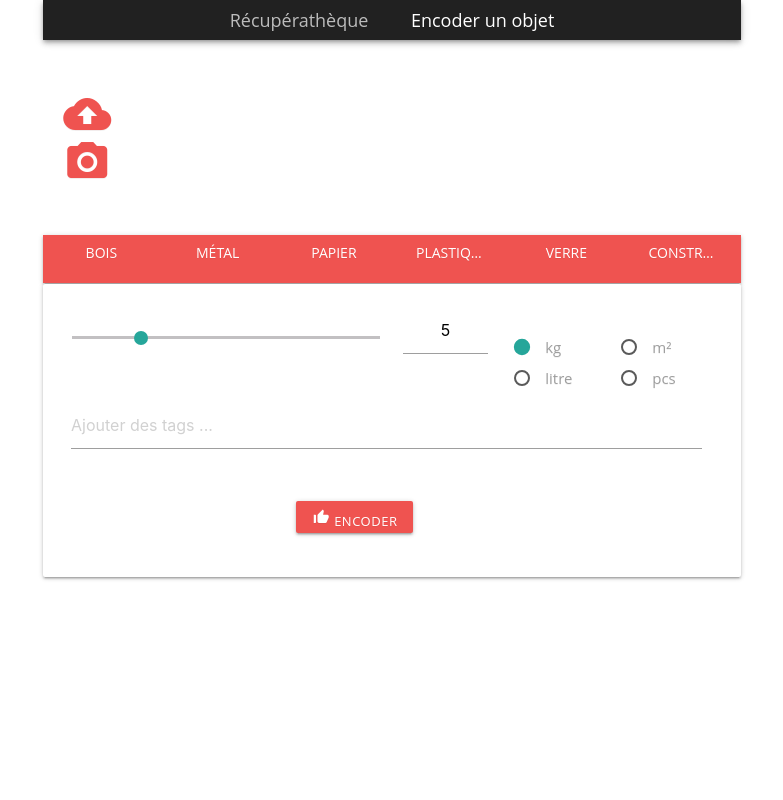
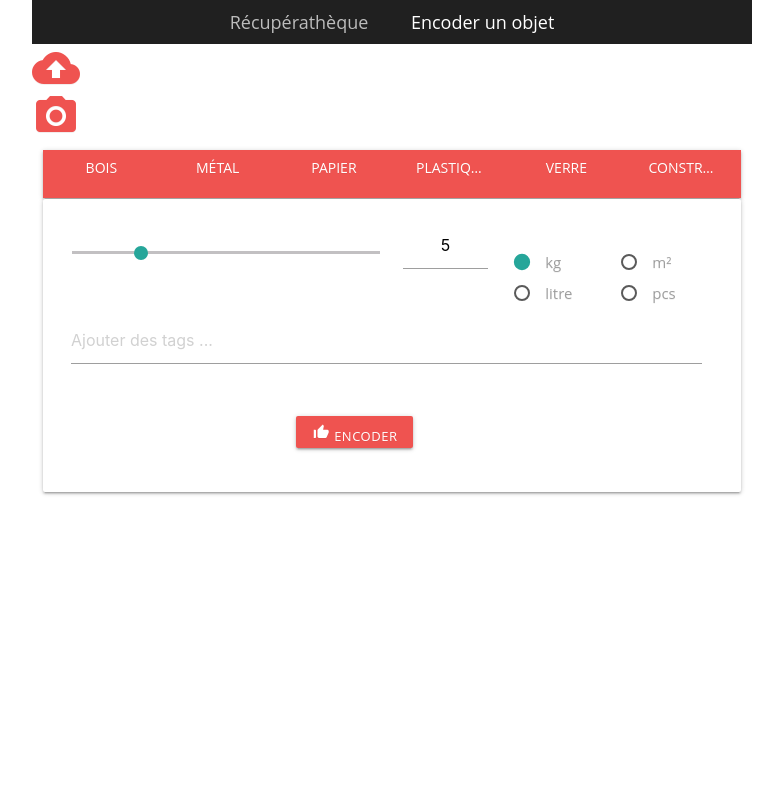
Before and after one commit to flebuz/recuperatheque, a PHP site: page / in a window 1280 px wide. Shown: the whole page, without its empty margins (248-1031 px from the left). Run offline with PHP 8.4, Linux system fonts and the light colour scheme; some libraries are stand-ins or nearby versions.

Commit message:
Structuration du css et js

```diff
--- /dev/null
+++ b/css/add_form.css
@@ -0,0 +1,98 @@
+/*!
+ * Appli Récupérathèque
+ * Fédération des Récupérathèques
+ * Mozilla Public License 2.0 (https://opensource.org/licenses/MPL-2.0)
+*/
+
+/*
+|========|
+| header |
+|========|
+*/
+
+.header{
+  background: #202020;
+ 	padding: 10px;
+ 	color:#FFFFFF;
+ 	text-align: center
+}
+
+/*
+|=========|
+|  video  |
+|=========|
+*/
+
+.cam_container{
+  position: relative;
+}
+
+#video {
+  position: absolute;
+  width: 100% ;
+  max-height: 225px;
+}
+
+#canvas {
+  position: absolute;
+  width: 100% ;
+  max-height: 225px;
+  z-index: 10;
+}
+
+
+.nomargin{
+	margin: 0px 0px 0px 0px !important;
+}
+
+.invisible{
+  display:none !important;
+}
+
+.hidden{
+  visibility: hidden !important;
+}
+
+.centered{
+  top: -150px !important;
+  left: 200px !important;
+}
+
+
+.photo-controls
+{color:#EF5350 !important;
+cursor: pointer !important;
+font-size: 48px !important;}
+
+.btn-flat {
+
+  border-radius: 0px !important;
+  border-right: 1px solid #bdbdbd;
+  background-color: #ffff;
+}
+
+.tabs .indicator{
+    background-color: grey;/*your color*/
+    }
+
+.zone_camera {
+    background-image: url("");
+    background-repeat: no-repeat;
+    background-size: cover;
+    background-position: center;
+}
+
+
+input[type='range']
+
+{ -webkit-appearance: none;  height:30px;  }
+
+
+input[type='range']::-webkit-slider-thumb
+
+{  height:20px; width:20px; border-radius: 20px;
+margin: -7px; /* alignment fix for Chrome */ }
+
+input[type="range"]::-ms-thumb {
+  margin: 0; /* Reset margin in Edge since it supports -webkit-slider-thumb as well */
+}
--- /dev/null
+++ b/css/main.css
@@ -0,0 +1,21 @@
+
+body{
+
+  padding: 0 0 0 0;
+  font-family: 'Open Sans', Helvetica, arial, sans-serif;
+  font-size: 20px !important;
+  line-height: 24px;
+  font-weight: 500;
+
+  color: #444B58;
+  background: #fff;
+
+  text-shadow: 0 1px 0 rgba(0,0,0,0.05);
+  -webkit-font-smoothing: antialiased;
+}
+
+.global_container{
+  width: 100%;
+  max-width: 720px;
+  margin: auto;
+}
--- a/css/style.css
+++ /dev/null
@@ -1,110 +0,0 @@
-/*!
- * Appli Récupérathèque
- * Fédération des Récupérathèques
- * Mozilla Public License 2.0 (https://opensource.org/licenses/MPL-2.0)
-*/
-
-
- .bandeau-noir
- {
- 	padding: 20;
- 	color:#FFFFFF;
- 	line-height:0px ;
- 	text-align: center
- }
-
-.nomargin
-{
-	margin: 0px 0px 0px 0px !important;
-}
-
-.invisible
-{display:none !important;}
-
-.hidden
-{visibility: hidden !important;}
-
-.centered
-{top: -150px !important;
-left: 200px !important;}
-
-#video {
-    width: 100% ;
-    max-height: 225px;
-}
-
-.photo-controls
-{color:#EF5350 !important;
-cursor: pointer !important;
-font-size: 48px !important;}
-
-
-
-body {
-	padding: 0 0 10px 0;
-	font-family: 'Open Sans', Helvetica, arial, sans-serif;
-	font-size: 20px !important;
-	line-height: 24px;
-	font-weight: 500;
-	color: #444B58;
-	background: #fff;
-	text-shadow: 0 1px 0 rgba(0,0,0,0.05);
-	-webkit-font-smoothing: antialiased;
-}
-
-
-.breadcrumb {
-
-  font-size: 14px;
- height: 10px !important; <!-- tentative de changer la hauteur de ces breadcrumbs -->
- padding: 0px 0px 0px 0px !important; <!-- tentative de changer la hauteur de ces breadcrumbs -->
-           margin: 0 0px 0 0px !important;
-}
-&:after
-{
-        height: 20px;
-}
-
-.breadcrumb li a {
-
-  padding: 10px 0 10px 20px;
-          height: 20px;
-}
-
-.btn-flat {
-
-  border-radius: 0px !important;
-  border-right: 1px solid #bdbdbd;
-  background-color: #ffff;
-}
-
-.tabs .indicator{
-    background-color: grey;/*your color*/
-    }
-
-.zone_camera {
-    background-image: url("");
-    background-repeat: no-repeat;
-    background-size: cover;
-    background-position: center;
-}
-
-
-input[type='range']
-
-{ -webkit-appearance: none;  height:30px;  }
-
-
-input[type='range']::-webkit-slider-thumb
-
-{  height:20px; width:20px; border-radius: 20px;
-margin: -7px; /* alignment fix for Chrome */ }
-
-input[type="range"]::-ms-thumb {
-  margin: 0; /* Reset margin in Edge since it supports -webkit-slider-thumb as well */
-}
-
-/* fin des trucs nécessaires pour l'usabilité - le reste c'est du bazar*/
-
-
-</style>
--- a/index.php
+++ b/index.php
@@ -8,7 +8,9 @@
   <!--Let browser know website is optimized for mobile-->
   <meta name="viewport" content="width=device-width, initial-scale=1.0">
   <meta name="theme-color" content="#f44336">
-  <link rel="stylesheet" href="css/style.css">
+
+  <link rel="stylesheet" href="css/main.css">
+  <link rel="stylesheet" href="css/add_form.css">
 
   <!--Import Google Icon Font-->
   <link href="https://fonts.googleapis.com/icon?family=Material+Icons" rel="stylesheet"> <!--Nécessaire pour les icônes des boutons du widget vidéo et bouton Soumettre-->
@@ -16,47 +18,37 @@
   <link type="text/css" rel="stylesheet" href="css/materialize.min.css"  media="screen,projection"/>
   <script type="text/javascript" src="https://code.jquery.com/jquery-2.1.1.min.js"></script>  <!--Import jQuery before materialize.js-->
   <script type="text/javascript" src="js/materialize.min.js"></script>
-  <script type="text/javascript" src="js/adapter.js"></script> <!-- polyfill pour améliorer la compatibilité de WebRTC (getUserMedia) entre browsers) -->
+  <script type="text/javascript" src="js/adapter.js"></script> <!-- polyfill pour améliorer la compatibilité de WebRTC (getUserMedia) entre browsers -->
   <script type="text/javascript" src="js/module_camera.js"></script>
 </head>
 
 <body>
 
-  <!-- Message toast quand un objet est encodé -->
-  <?php
-    if ($_SERVER['REQUEST_METHOD'] == 'POST'){
-      echo "<script>M.toast({html: 'Objet encodé, merci !'});</script>";
-    }
-  ?>
+  <div class="global_container">
 
-  <div class = "container" style="width: 100%; max-width:720px; text-align=center;">
-    <div class="row nomargin">
-      <div class = "col s12" style="height:225px">
-
-				<div class="grey darken-4 z-depth-2 bandeau-noir">
+    <div class="header">
       <a href="#!" class="breadcrumb">Récupérathèque</a>
       <a href="#!" class="breadcrumb">Encoder un objet</a>
     </div>
 
-        <video  class="responsive-video" id="video" autoplay ></video>
-        <canvas style="position: relative;  margin-top: -175px; margin-left: 55px; z-index: 10"></canvas>
+    <div class="cam_container">
+
+      <video id="video" autoplay ></video>
+      <canvas id="canvas"></canvas>
 
       <!-- boutons prise de vue (NON FONCTIONNELS) -->
-        <!-- Désolé, c'est fait super à l'arrache cette partie-ci :p -->
-        <img id="snap" />
+      <div id="cam_controls">
 
-        <div id="controls" class="controls" style="position: relative;
-            top: -175px; left: 20px; margin-top:-24px; z-index: 15; width:50px" >
-
-          <div class="row nomargin"> <!-- bouton upload photo -->
+        <!-- bouton upload photo -->
+        <div class="row nomargin">
           <label for="file">
             <i class="material-icons photo-controls" title="Uploader une photo">cloud_upload</i>
           </label>
-
           <input id="file" type="file" accept="image/*" capture style="display:none;">
         </div>
 
-          <div class="row nomargin"> <!-- bouton prise de vue -->
+        <!-- bouton prise de vue -->
+        <div class="row nomargin">
           <a href="#" id="take-photo" title="Prendre un cliché">
             <i class="material-icons photo-controls">camera_alt</i>
           </a>
@@ -67,7 +59,6 @@
       <!-- Le script pour afficher la vidéo récupérée par getUserMedia-->
       <script type="text/javascript" src="js/add_form_cam.js"></script>
 
-      </div>
     </div>
 
     <!-- Les onglets avec les catégories de matériaux-->
--- a/js/add_form_cam.js
+++ b/js/add_form_cam.js
@@ -8,14 +8,15 @@ if (hasGetUserMedia()) {
   //M.toast({html: "Tip top"});
   init_getusermedia();
 
-} else {
- M.toast({html: "getUserMedia() n'est pas supporté par votre navigateur :("});
+}
 
-   controls_div.classList.add("centered"); //on centre les contrôles pour les mettre en évidence
+else {
+  //M.toast({html: "getUserMedia() n'est pas supporté par votre navigateur :("});
   take_photo_btn.classList.add("invisible"); //on cache le bouton prise de vue (puisqu'inutile sans getusermedia)
 
 }
 
-
 take_photo_btn.addEventListener("click", PrisePhoto); //on active le bouton prise de vue
 input_btn.addEventListener('change', handleFiles); //on active le bouton d'upload de photo
+
+var video = document.querySelector("#video");
--- a/js/module_camera.js
+++ b/js/module_camera.js
@@ -1,5 +1,12 @@
-function init_getusermedia()
-{
+
+
+function hasGetUserMedia() {
+  //test si l'user possede getUserMedia
+  return !!(navigator.mediaDevices &&
+  navigator.mediaDevices.getUserMedia);
+}
+
+function init_getusermedia() {
     // solution "polyfill" issue de https://developer.mozilla.org/en-US/docs/Web/API/MediaDevices/getUserMedia
 
     // Older browsers might not implement mediaDevices at all, so we set an empty object first
@@ -47,17 +54,7 @@ function init_getusermedia()
     });
 }
 
-
-
-
-
-function hasGetUserMedia() {
-      return !!(navigator.mediaDevices &&
-        navigator.mediaDevices.getUserMedia);
-    }
-
-function PrisePhoto(e)
-    {
+function PrisePhoto(e){
      e.preventDefault();
      var vignette = DessineVignette();
 
@@ -76,17 +73,18 @@ function handleFiles(e) {
   }
 }
 
-function DessineVignette(image)
-{
+function DessineVignette(image){
   var hidden_canvas = document.querySelector('canvas'),
       context = hidden_canvas.getContext('2d');
   hidden_canvas.width = 125;
   hidden_canvas.height = 125;
 
-      if (image) //si l'image uploadée est passée en argument
-      {
+  //si l'image uploadée est passée en argument
+  if (image) {
+
     //vérifie et corrige l'orientation de l'image à partir des données EXIF (ne fonctionne pas encore)
     var fileReader = new FileReader();
+
     fileReader.onloadend = function() {
       var exif = EXIF.readFromBinaryFile(new BinaryFile(image));
       switch(exif.Orientation){
@@ -101,15 +99,16 @@ function DessineVignette(image)
           break;
       }
     };
+
+    //Dessine le fichier uploadé dans notre Canvas
     context.drawImage(image, 0, 0, image.width, image.height, 0, 0, 125, 125);
-        //Dessine le fichier uploadé dans notre Canvas
   }
-      else
-      {
+
+  else{
+    //Dessine l'image video dans notre Canvas
     context.drawImage(video, 0, 0, video.videoWidth, video.videoHeight, 0, 0, 125, 125);
-      //Dessine l'image video dans notre Canvas
+  }
 
+  //retourne une image URI (possible de jouer avec la qualité du jpeg avec .toDataURL)
+  return hidden_canvas.toDataURL('image/png');
 }
-  return hidden_canvas.toDataURL('image/png');
-  //retourne une image URI (possible de jouer avec la qualité du jpeg avec .toDataURL)
-}
```
Lines whose indentation alone changed are shown as unchanged.
